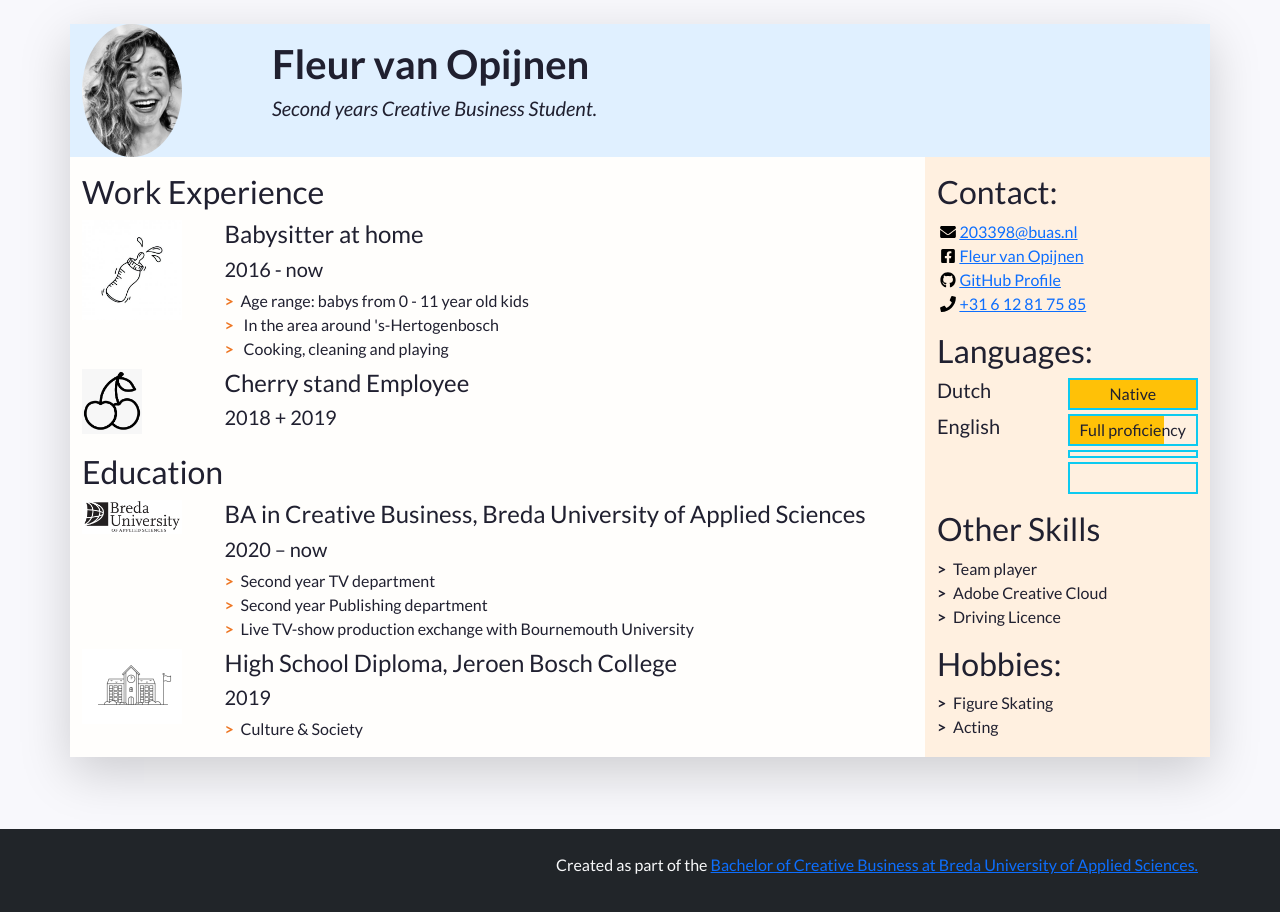
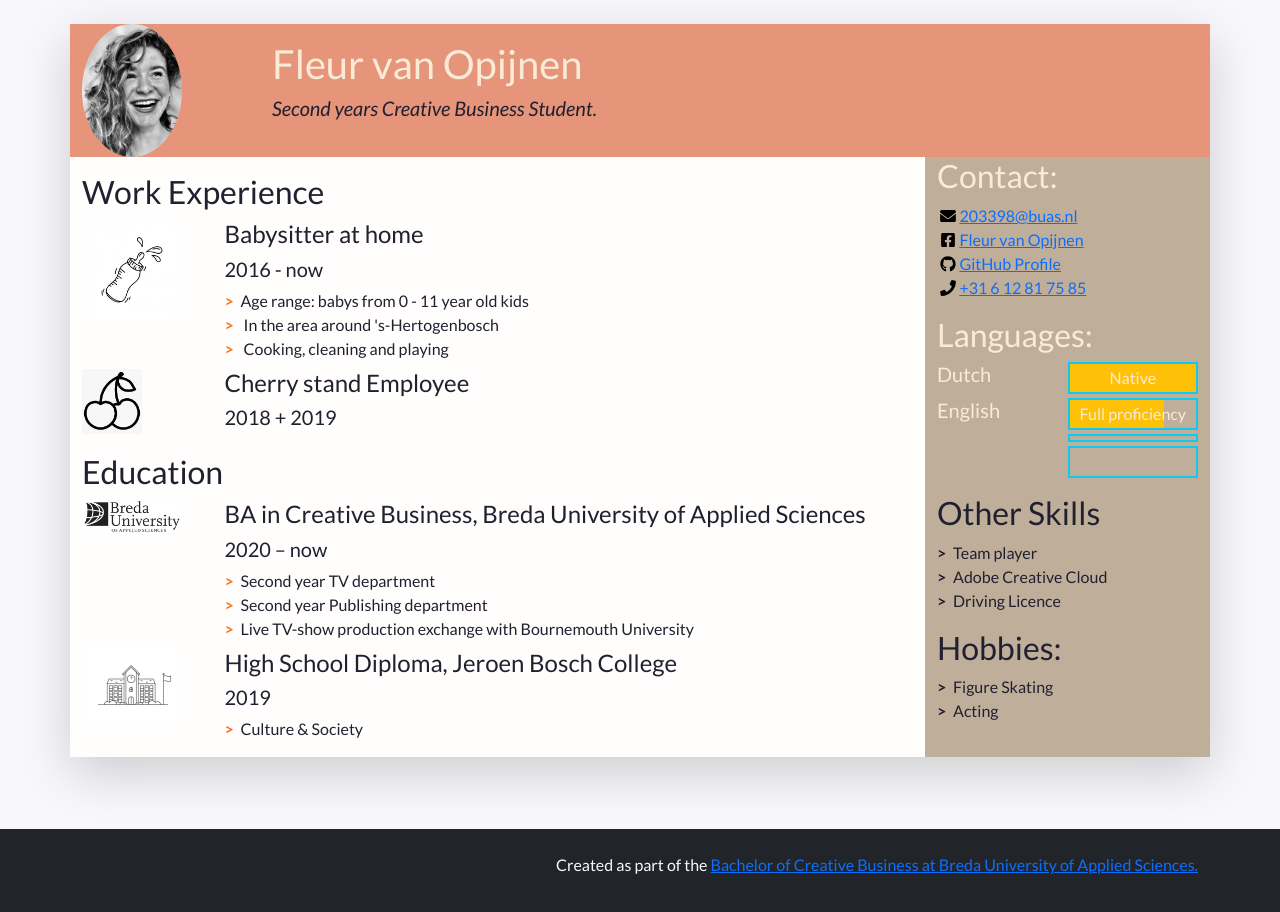
Before and after one commit to FleurvO/CV-Fleur, a plain HTML site: page index.html in a window 1280 px wide. Drawn offline with nearby package versions, Linux system fonts and the light colour scheme.

Commit message:
begin from the styles

```diff
--- a/css/styles.css
+++ b/css/styles.css
@@ -14,7 +14,7 @@ body {
 /* Styles for custom classes in the document. (There are more, try to find them out!) */
 
 .resume-header {
-    background-color: #e0f0ff;
+    background-color: #E6947A;
 }
 
 .resume-main {
@@ -22,7 +22,7 @@ body {
 }
 
 .resume-aside {
-	background-color: #fff0e0;
+	background-color: #BFAE99;
 }
 
 /* Styles for lists in the document */
@@ -51,3 +51,8 @@ body {
 }
 .h-30 {
 }
+
+.titles {
+	color: antiquewhite
+
+}
--- a/index.html
+++ b/index.html
@@ -55,7 +55,7 @@
         -->
 
         <div class="col-12 col-sm-8 col-md-9 col-lg-10 my-3 header-content">
-          <h1 class="fw-bolder">Fleur van Opijnen</h1>
+          <h1 class="titles">Fleur van Opijnen</h1>
           <h5 class="fst-italic tagline">Second years Creative Business Student.</h5>
         </div>
       </header>
@@ -162,7 +162,7 @@
         <aside class="col-md-5 col-lg-4 col-xl-3 resume-aside">
 
           <!-- The first block will be contact details -->
-          <section class="my-3 aside-section">
+          <section class="titles">
             <h2>Contact:&nbsp;</h2>
             <!--
               A list of all your contact details.
@@ -199,7 +199,7 @@
 
           <!-- End of contact details, moving on to languages -->
 
-          <section class="my-3 aside-section">
+          <section class="titles">
             <h2>Languages:</h2>
             <!-- Each item in the list is a language. Modify, add or remove depending on what you speak -->
             <ul class="language-list list-unstyled">
```
